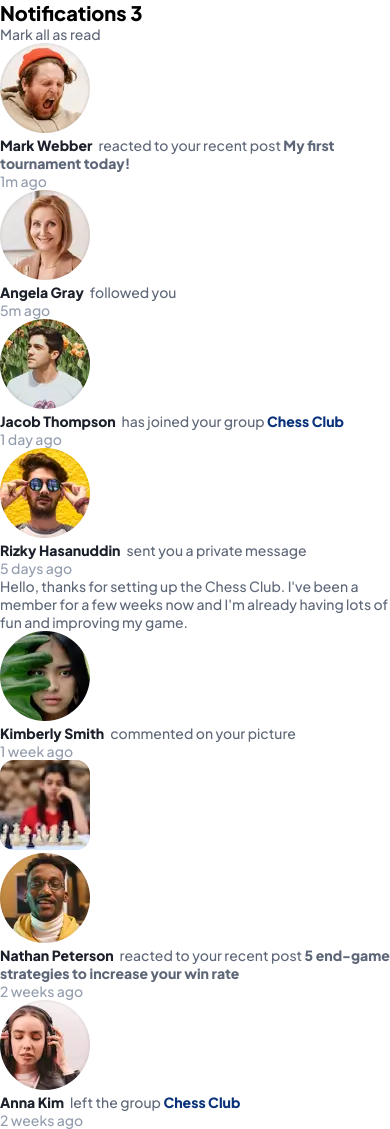
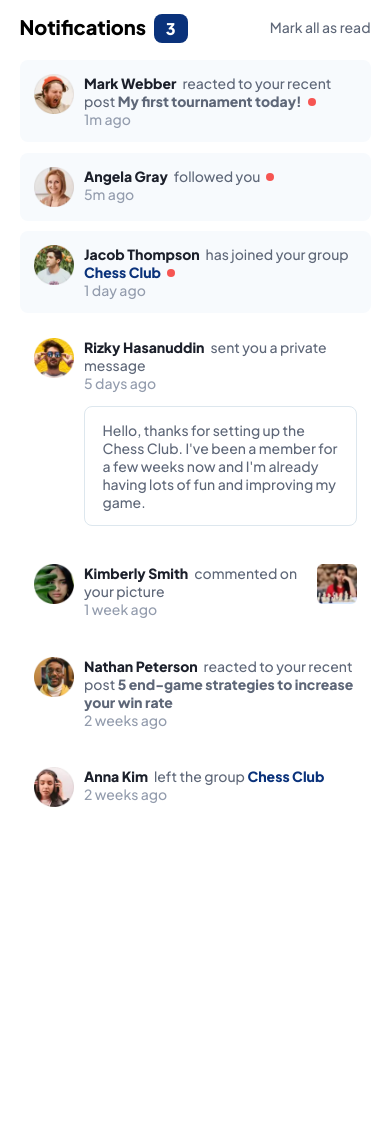
Before and after one commit to andrew2764/notifications-page, a plain HTML site: page index.html in a window 390 px wide. After the commit the page ends 846 px from the top, so only its background shows below. Drawn offline with Linux system fonts and the light colour scheme.

Commit message:
Finish mobile layout

```diff
--- a/index.html
+++ b/index.html
@@ -19,41 +19,46 @@
 <body>
 
   <main>
+    <div class="container">
       <header>
-      <h1>Notifications 3</h1>
+        <h1>Notifications <span class="notification-count">3</span></h1>
         <a href="" class="mark-all-as-read">Mark all as read</a>
       </header>
-
-    <ul>
+      <ul class="notifications">
         <li class="notification unread">
-        <img src="./assets/images/avatar-mark-webber.webp" alt="Mark Webber avatar">
+          <img src="./assets/images/avatar-mark-webber.webp" alt="Mark Webber avatar" class="avatar">
           <div>
             <p>
               <a href="" class="display-name">Mark Webber</a> reacted to your recent post
               <a href="" class="post-name">My first tournament today!</a>
+              <span class="notification-mark"></span>
             </p>
             <p class="notification-age">1m ago</p>
           </div>
         </li>
         <li class="notification unread">
-        <img src="./assets/images/avatar-angela-gray.webp" alt="Angela Gray avatar">
+          <img src="./assets/images/avatar-angela-gray.webp" alt="Angela Gray avatar" class="avatar">
           <div>
-          <p><a href="" class="display-name">Angela Gray</a> followed you</p>
+            <p>
+              <a href="" class="display-name">Angela Gray</a> followed you
+              <span class="notification-mark"></span>
+            </p>
             <p class="notification-age">5m ago</p>
           </div>
         </li>
         <li class="notification unread">
-        <img src="./assets/images/avatar-jacob-thompson.webp" alt="Jacob Thompson avatar">
+          <img src="./assets/images/avatar-jacob-thompson.webp" alt="Jacob Thompson avatar" class="avatar">
           <div>
             <p>
               <a href="" class="display-name">Jacob Thompson</a> has joined your group
               <a href="" class="group-name">Chess Club</a>
+              <span class="notification-mark"></span>
             </p>
             <p class="notification-age">1 day ago</p>
           </div>
         </li>
         <li class="notification">
-        <img src="./assets/images/avatar-rizky-hasanuddin.webp" alt="Rizky Hasanuddin avatar">
+          <img src="./assets/images/avatar-rizky-hasanuddin.webp" alt="Rizky Hasanuddin avatar" class="avatar">
           <div>
             <p>
               <a href="" class="display-name">Rizky Hasanuddin</a> sent you a private message
@@ -68,17 +73,17 @@
           </div>
         </li>
         <li class="notification">
-        <img src="./assets/images/avatar-kimberly-smith.webp" alt="Kimberly Smith avatar">
+          <img src="./assets/images/avatar-kimberly-smith.webp" alt="Kimberly Smith avatar" class="avatar">
           <div>
             <p>
               <a href="" class="display-name">Kimberly Smith</a> commented on your picture
             </p>
             <p class="notification-age">1 week ago</p>
           </div>
-        <a href=""><img src="./assets/images/image-chess.webp" alt="picture"></a>
+          <a href="" class="post-image"><img src="./assets/images/image-chess.webp" alt="picture"></a>
         </li>
         <li class="notification">
-        <img src="./assets/images/avatar-nathan-peterson.webp" alt="Nathan Peterson avatar">
+          <img src="./assets/images/avatar-nathan-peterson.webp" alt="Nathan Peterson avatar" class="avatar">
           <div>
             <p>
               <a href="" class="display-name">Nathan Peterson</a> reacted to your recent post
@@ -88,7 +93,7 @@
           </div>
         </li>
         <li class="notification">
-        <img src="./assets/images/avatar-anna-kim.webp" alt="Anna Kim avatar">
+          <img src="./assets/images/avatar-anna-kim.webp" alt="Anna Kim avatar" class="avatar">
           <div>
             <p>
               <a href="" class="display-name">Anna Kim</a> left the group
@@ -98,6 +103,7 @@
           </div>
         </li>
       </ul>
+    </div>
 
   </main>
 
--- a/style.css
+++ b/style.css
@@ -7,17 +7,81 @@
   text-decoration: none;
 }
 
+li {
+  list-style: none;
+}
+
 body {
   font-family: "Plus Jakarta Sans";
   font-size: 0.875rem;
+}
+
+.container {
+  width: 90%;
+  margin: 0 auto;
+  padding: 1em 0;
+}
+
+header {
+  display: flex;
+  align-items: center;
+  justify-content: space-between;
 }
 
 h1 {
   font-size: 1.25rem;
 }
 
+.notification-count {
+  font-size: 1rem;
+  background-color: #0a327b;
+  color: white;
+  padding: 0.25em 0.75em;
+  margin-left: 0.25em;
+  border-radius: 0.5em;
+}
+
 .mark-all-as-read {
   color: #5e6778;
+}
+
+.notifications {
+  margin-top: 1.5em;
+}
+
+.notification {
+  color: #5e6778;
+  margin-bottom: 0.75em;
+  display: flex;
+  padding: 1em;
+  border-radius: 0.5rem;
+}
+
+.notification.unread {
+  background-color: #f7fafd;
+}
+
+.notification-mark {
+  background-color: #f65552;
+  width: 0.5rem;
+  height: 0.5rem;
+  display: inline-block;
+  border-radius: 100%;
+  margin-left: 0.25em;
+  margin-bottom: 0.05em;
+}
+
+.notification img {
+  width: 2.5rem;
+  height: 2.5rem;
+}
+
+.avatar {
+  margin-right: 0.75em;
+}
+
+.notification-age {
+  color: #939cad;
 }
 
 .display-name {
@@ -31,11 +95,8 @@ h1 {
   color: #5e6778;
 }
 
-.notification {
-  color: #5e6778;
-}
-.notification-age {
-  color: #939cad;
+.post-image {
+  margin-left: 1em;
 }
 
 .group-name {
@@ -50,6 +111,13 @@ h1 {
   color: #0a327b;
 }
 
+.private-message {
+  border: 1px solid #dde7ee;
+  border-radius: 0.5rem;
+  padding: 1em 1.25em;
+  margin-top: 1em;
+}
+
 .private-message:hover {
   cursor: pointer;
   background-color: #e5effa;
```
Lines whose indentation alone changed are shown as unchanged.
